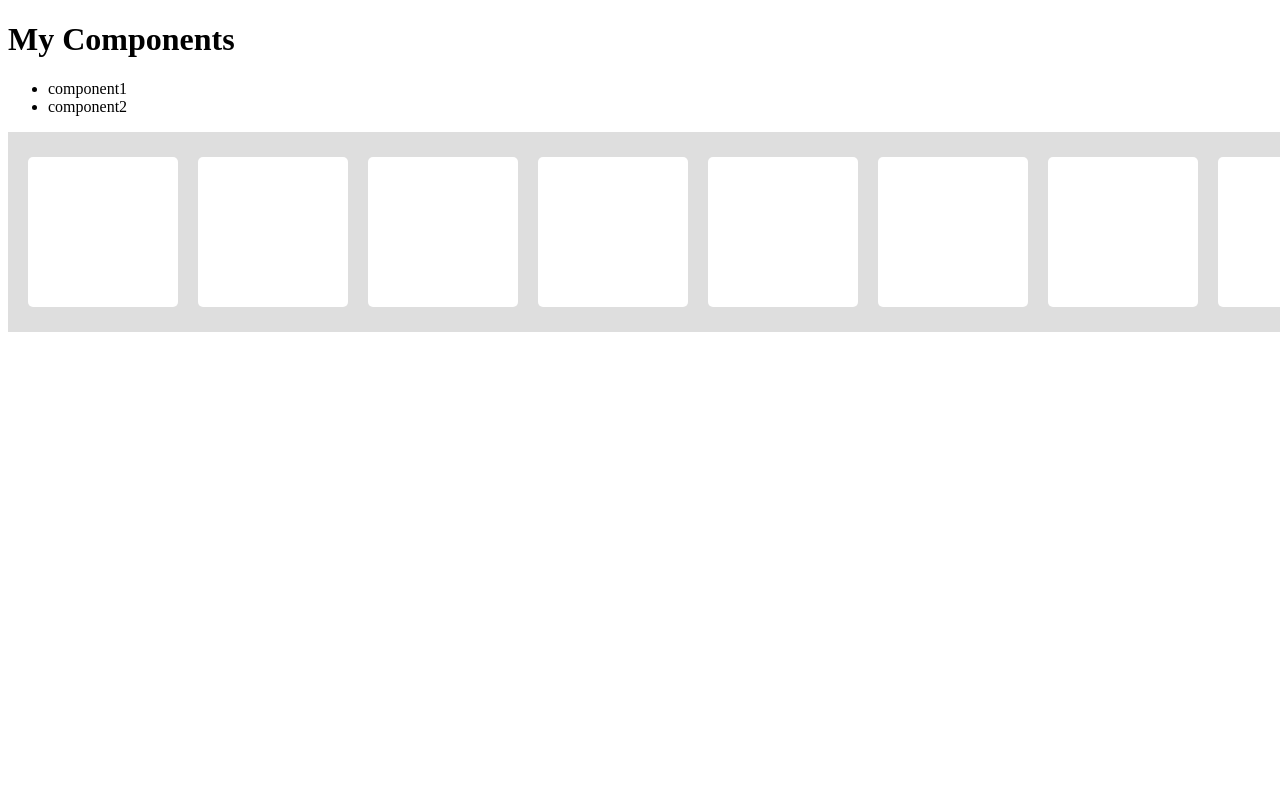
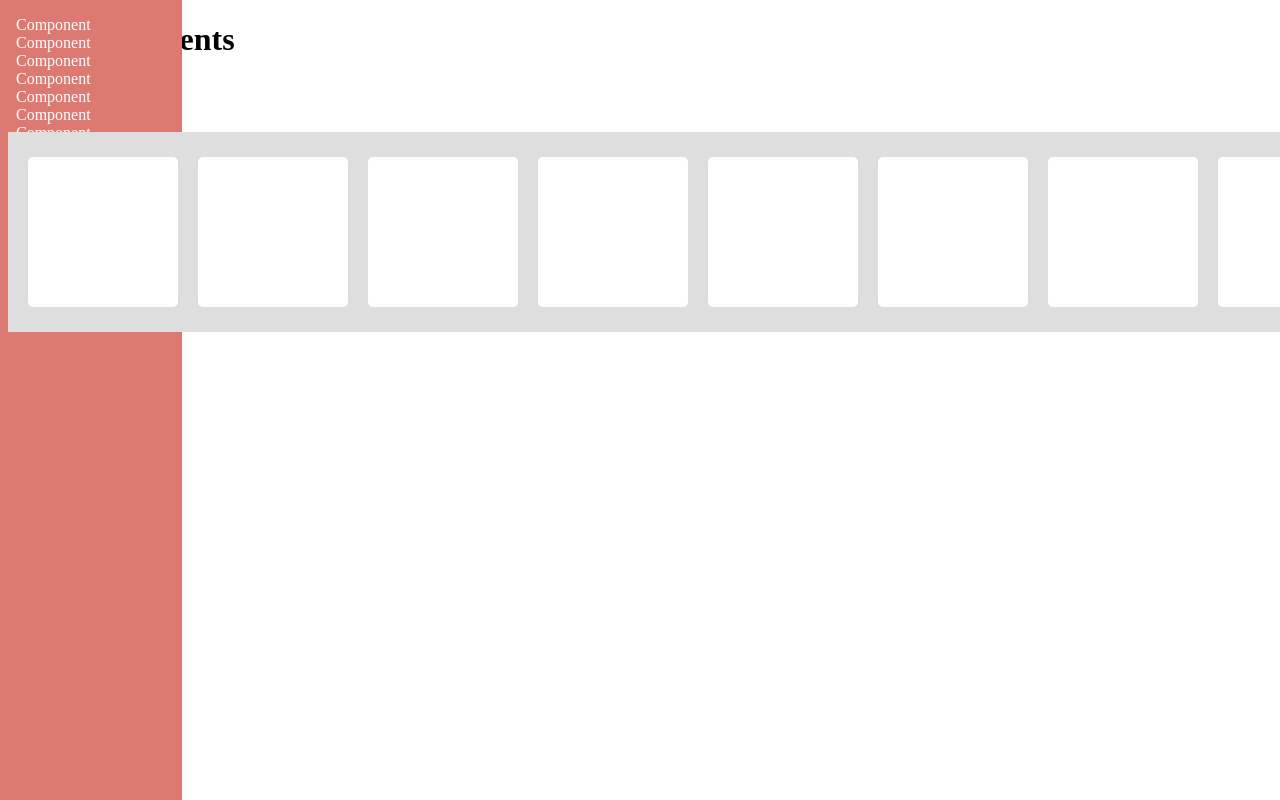
Before and after one commit to krokben/mullra, a React app: page / in a window 1280 px wide. Built offline with nearby package versions, Linux system fonts and the light colour scheme.

Commit message:
add sidebar skeleton

```diff
--- a/src/App.tsx
+++ b/src/App.tsx
@@ -3,6 +3,7 @@ import { useSelector } from "react-redux";
 import { useDispatch } from "react-redux";
 import { INIT_COMPONENTS } from "./store/component/types";
 
+import Sidebar from "./components/sidebar";
 import CarouselComponent from "./components/carousel-component";
 
 export default function App() {
@@ -21,6 +22,7 @@ export default function App() {
 
   return (
     <main>
+      <Sidebar />
       <h1 className="mullra__header">My Components</h1>
       <ul>
         {components.map((component, index) => (
--- a/src/components/carousel-component.tsx
+++ b/src/components/carousel-component.tsx
@@ -1,7 +1,7 @@
 import * as React from "react";
 import styled from "styled-components";
 
-const Carousel = styled.div`
+const CarouselComponent = styled.div`
   position: relative;
   width: 100vw;
   height: 200px;
@@ -26,14 +26,12 @@ const Card = styled.div`
   border-radius: 5px;
 `;
 
-const CarouselComponent = () => (
-  <Carousel>
+export default () => (
+  <CarouselComponent>
     <Track>
       {[...Array(10)].map((card, index) => (
         <Card key={`carousel-component-card-${index}`}></Card>
       ))}
     </Track>
-  </Carousel>
+  </CarouselComponent>
 );
-
-export default CarouselComponent;
--- /dev/null
+++ b/src/components/sidebar.tsx
@@ -0,0 +1,23 @@
+import * as React from "react";
+import styled from "styled-components";
+
+const Sidebar = styled.ul`
+  position: fixed;
+  top: 0;
+  bottom: 0;
+  left: 0;
+  width: 150px;
+  margin: 0;
+  padding: 16px;
+  background-color: #dc7970;
+  color: #fff;
+  list-style-type: none;
+`;
+
+export default () => (
+  <Sidebar>
+    {[...Array(10)].map((card, index) => (
+      <li key={`sidebar-item-${index}`}>Component</li>
+    ))}
+  </Sidebar>
+);
```
